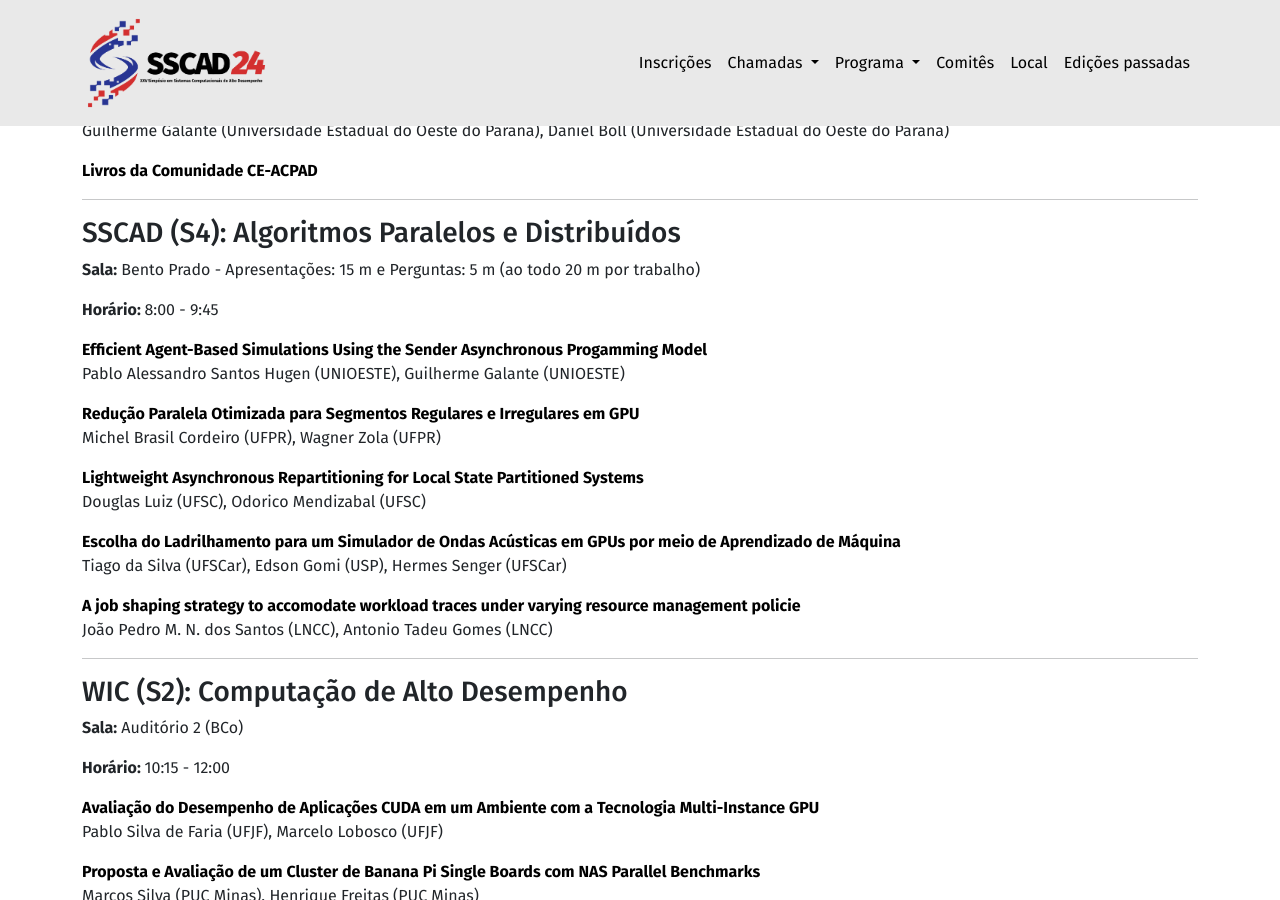
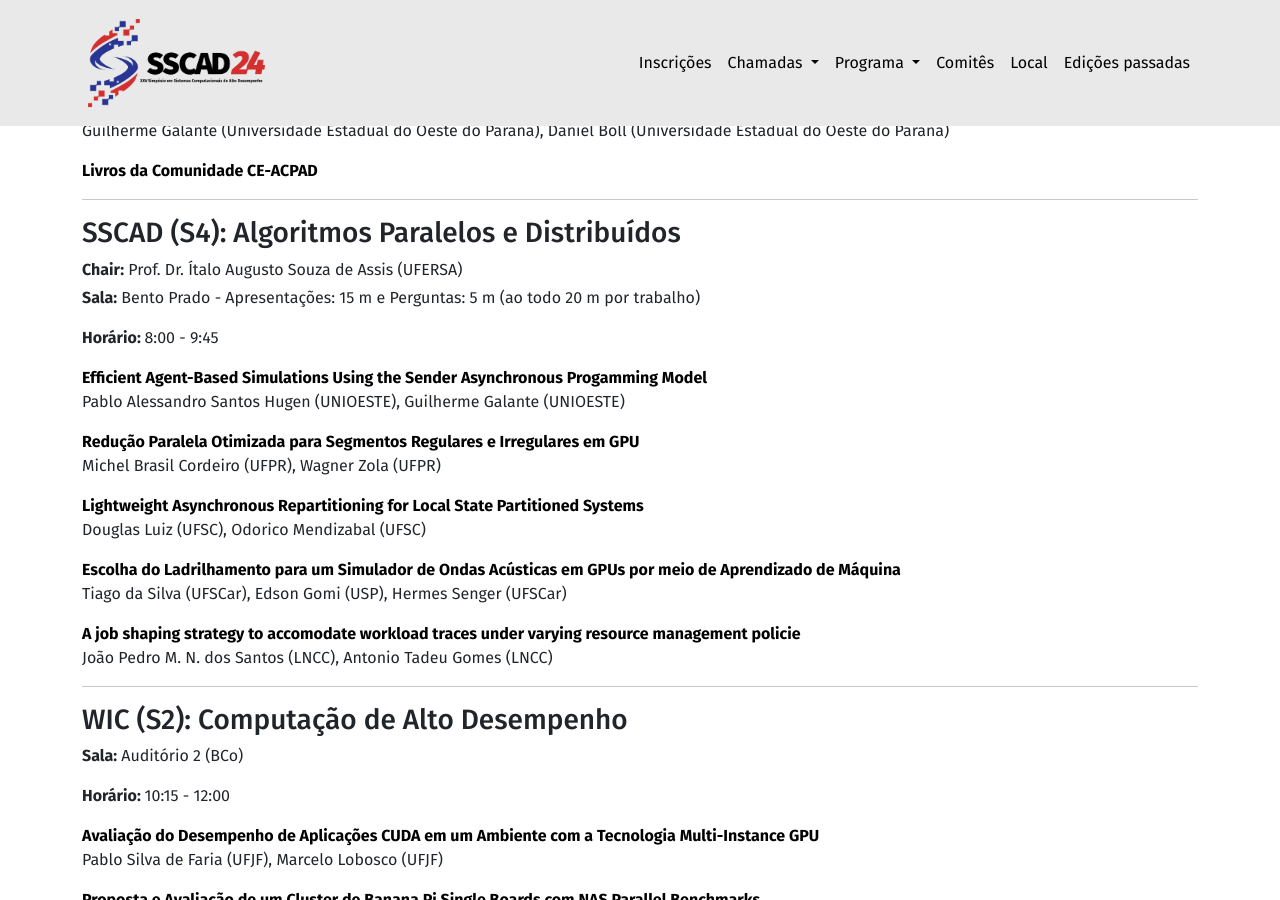
Before and after one commit to ce-acpad/sscad2024, a Jekyll site: the page built from sessions.html, in a window 1280 px wide and 900 px high, scrolled down 3534 px. Built offline with Jekyll 4.4.1, drawn with Linux system fonts in a browser that asks for light colours; some of the changed text lies outside the part shown.

Commit message:
Atualizacao Chair de Sessões Trilha Principal

```diff
--- a/_data/program.yml
+++ b/_data/program.yml
@@ -367,7 +367,7 @@
           title: "SSCAD (S4)"
           description: "Algoritmos Paralelos e Distribuídos"
           room: "Bento Prado - Apresentações: 15 m e Perguntas: 5 m (ao todo 20 m por trabalho)"
-          # chair: "A ser definido"
+          chair: "Prof. Dr. Ítalo Augusto Souza de Assis (UFERSA)"
           papers:
             - title: "Efficient Agent-Based Simulations Using the Sender Asynchronous Progamming Model"
               authors: "Pablo Alessandro Santos Hugen (UNIOESTE), Guilherme Galante (UNIOESTE)"
@@ -719,7 +719,7 @@
           title: "SSCAD (S7)"
           description: "Linguagens, Compiladores e Ferramentas"
           room: "Bento Prado - Apresentações: 15 m e Perguntas: 5 m (ao todo 20 m por trabalho)"
-          # chair: "A ser definido"
+          chair: "Prof. Dr. Gerson Geraldo H. Cavalheiro (UFPel)"
           papers:
             - title: "Um estudo sobre bugs de concorrência em aplicações Go open-source"
               authors: "Alonso Fritz (UNIOESTE), Guilherme Galante (UNIOESTE), Marcio Oyamada (UNIOESTE)"
```
